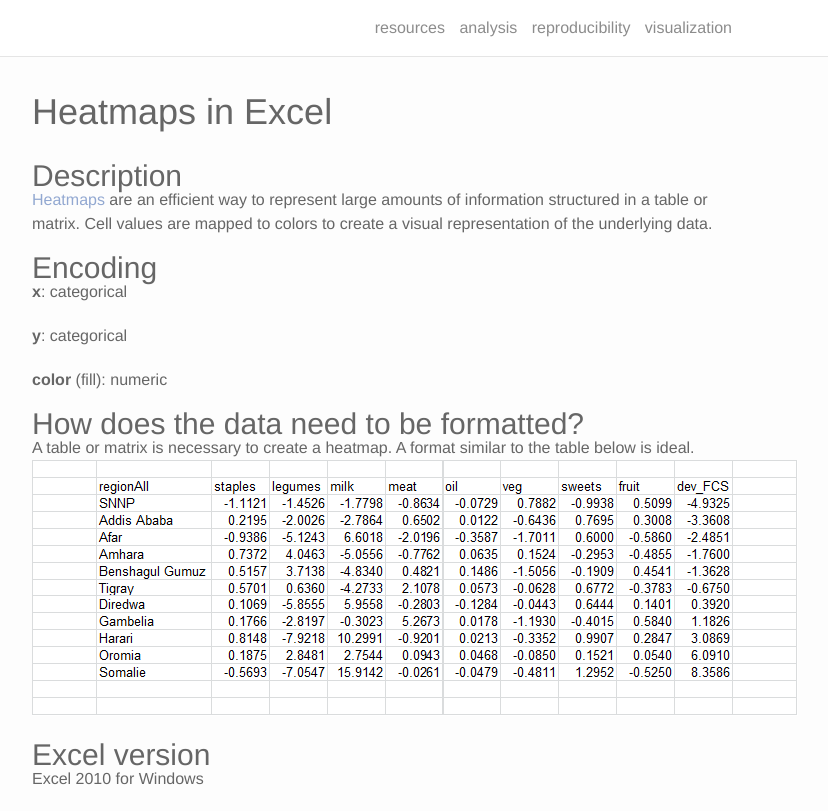
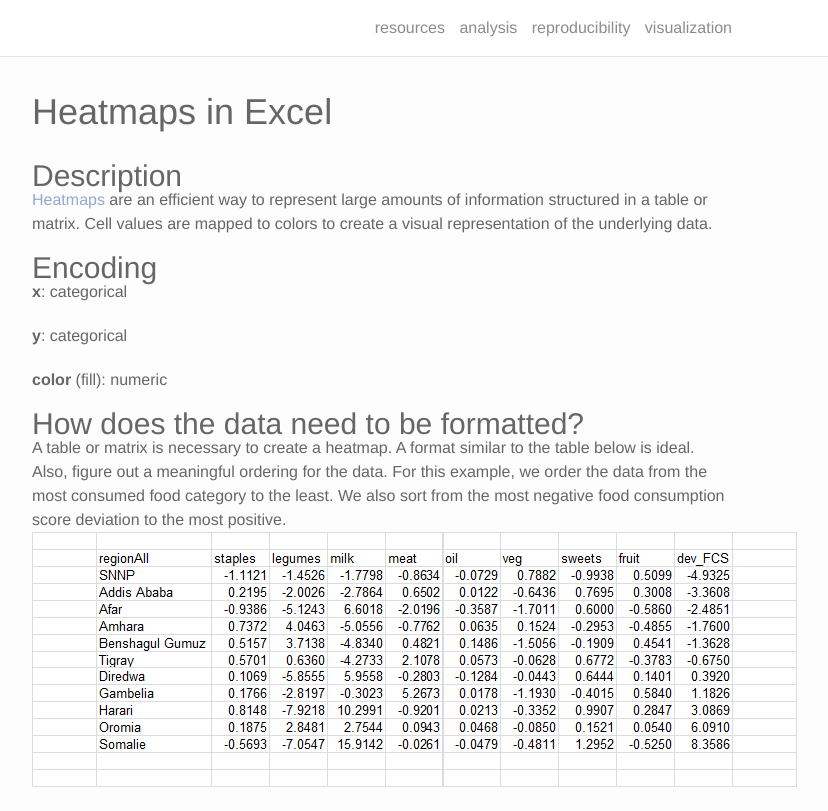
Before and after one commit to GeoCenter/resources, a Jekyll site: the page built from _posts/2016-10-12-heatmap.md, in a window 1280 px wide and 900 px high, cut to the strip 0-811 px from the top of the window. Shown: the whole strip, without its empty margins (258-1086 px from the left). Built offline with Jekyll 4.4.1, drawn with Linux system fonts in a browser that asks for light colours; nearby versions of some CDN libraries.

Commit message:
Update 2016-10-12-heatmap.md

```diff
--- a/_posts/2016-10-12-heatmap.md
+++ b/_posts/2016-10-12-heatmap.md
@@ -13,7 +13,7 @@ title: Heatmaps in Excel
 **color** (fill): numeric
 
 ### How does the data need to be formatted?
-A table or matrix is necessary to create a heatmap. A format similar to the table below is ideal.
+A table or matrix is necessary to create a heatmap. A format similar to the table below is ideal. Also, figure out a meaningful ordering for the data. For this example, we order the data from the most consumed food category to the least. We also sort from the most negative food consumption score deviation to the most positive.
 ![image1]({{ site.baseurl }}/img/DataFormatHeatmap.png  "Optional title")
 
 ### Excel version
```
